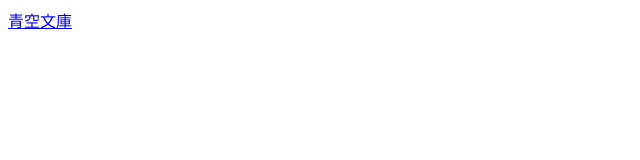
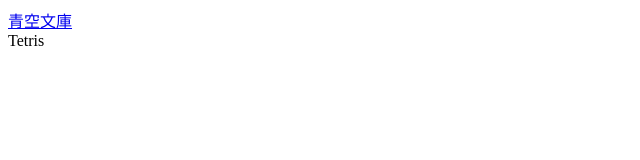
Before and after one commit to heppocogne/privacy-policy.github.io, a plain HTML site: page index.html in a window 1280 px wide. Shown: the full height of the page, 0-640 px from the left. Drawn offline with Linux system fonts and the light colour scheme.

Commit message:
Update index.html

```diff
--- a/index.html
+++ b/index.html
@@ -1,5 +1,7 @@
 <html>
   <body>
     <a href="flutter_aozora.html">青空文庫</a>
+    <br/>
+    <a href"tetris.html">Tetris</a>
   </body>
 </html>
```
